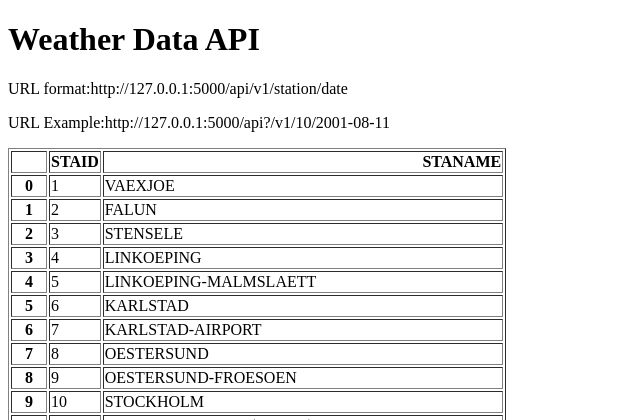
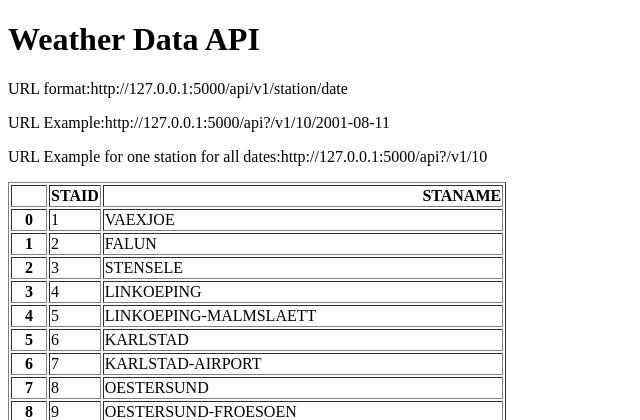
Before and after one commit to adityasurve11/APP6-Historical-weather-API, a Flask app: page / in a window 1280 px wide. Shown: the top 420 px of the page, without its empty margins (0-640 px from the left). Run offline with Flask 3, Linux system fonts and the light colour scheme.

Commit message:
day 30: add one more html tag in home html file

```diff
--- a/templates/home.html
+++ b/templates/home.html
@@ -8,6 +8,7 @@
 <h1>Weather Data API</h1>
 <p>URL format:http://127.0.0.1:5000/api/v1/station/date</p>
 <p>URL Example:http://127.0.0.1:5000/api?/v1/10/2001-08-11</p>
+<p>URL Example for one station for all dates:http://127.0.0.1:5000/api?/v1/10</p>
 <p>{{data|safe}}</p>
 </body>
 </html>
```
